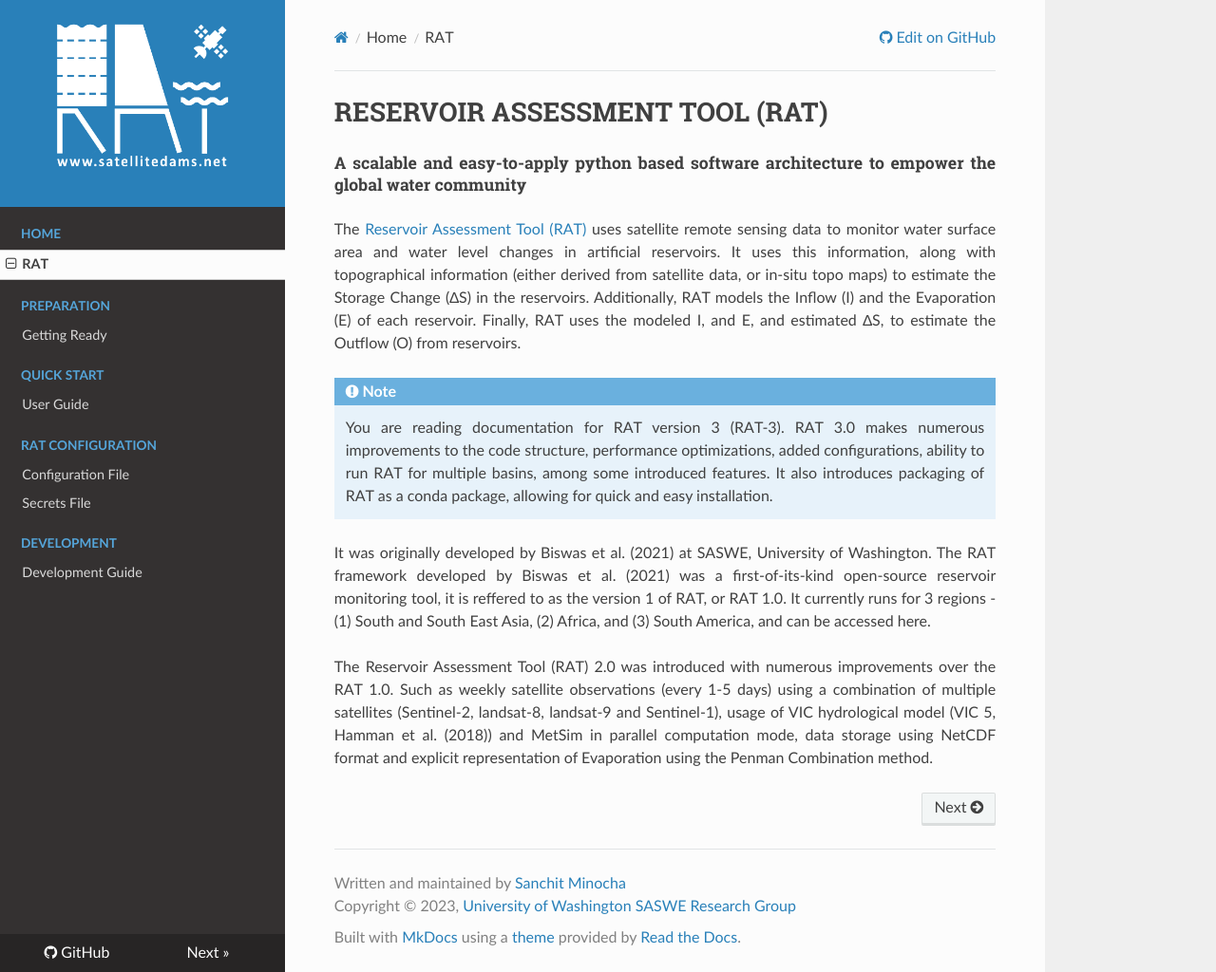
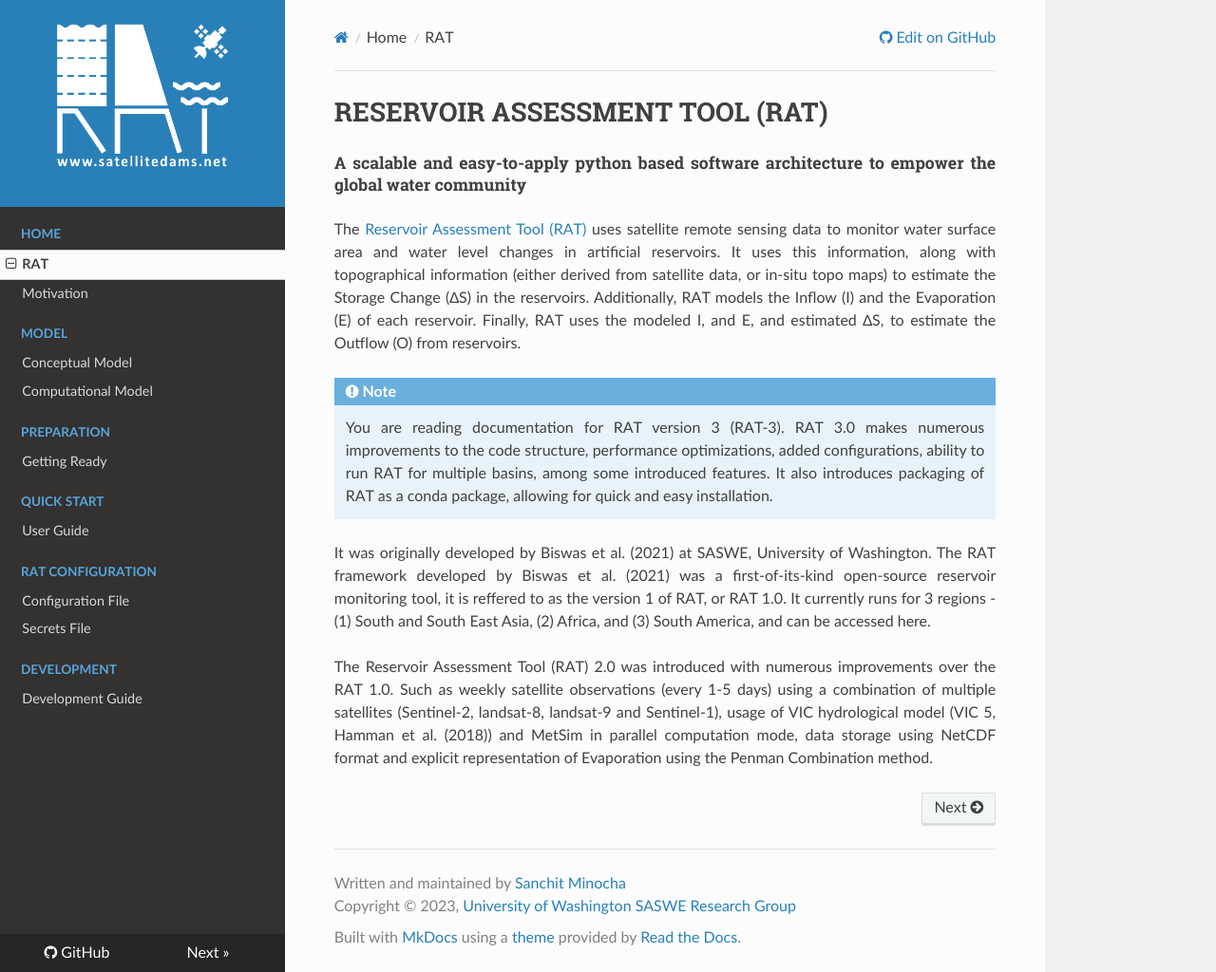
Before and after one commit to UW-SASWE/RAT, an MkDocs documentation site: the page built from docs/index.md, in a window 1280 px wide and 1024 px high. Shown: the whole window at 95% size. Built offline with MkDocs 1.6.1, drawn with Linux system fonts in a browser that asks for light colours; nearby versions of some CDN libraries.

Commit message:
Added sections and math library in mkdocs

```diff
--- a/mkdocs.yml
+++ b/mkdocs.yml
@@ -23,6 +23,7 @@ site_dir: site
 use_directory_urls: true
 markdown_extensions:
   - admonition
+  - mdx_math
   - pymdownx.highlight:
       anchor_linenums: true
       line_spans: __span
@@ -42,6 +43,10 @@ nav:
 # Main pages
 - Home:
     - 'RAT': 'index.md'
+    - 'Motivation': 'Motivation/motivation.md'
+- Model:
+    - 'Conceptual Model': 'Model/ConceptualModel.md'
+    - 'Computational Model': 'Model/ComputationalModel.md'
 - Preparation:
     - 'Getting Ready': 'Preparation/GettingReady.md'
 - Quick Start:
@@ -54,6 +59,10 @@ nav:
 
 
 extra_css: [css/extra.css]
+
+extra_javascript:
+    - https://cdnjs.cloudflare.com/ajax/libs/mathjax/2.7.0/MathJax.js?config=TeX-AMS-MML_HTMLorMML
+
 extra:
   homepage: https://depts.washington.edu/saswe/rat/
   rat_version:
```
